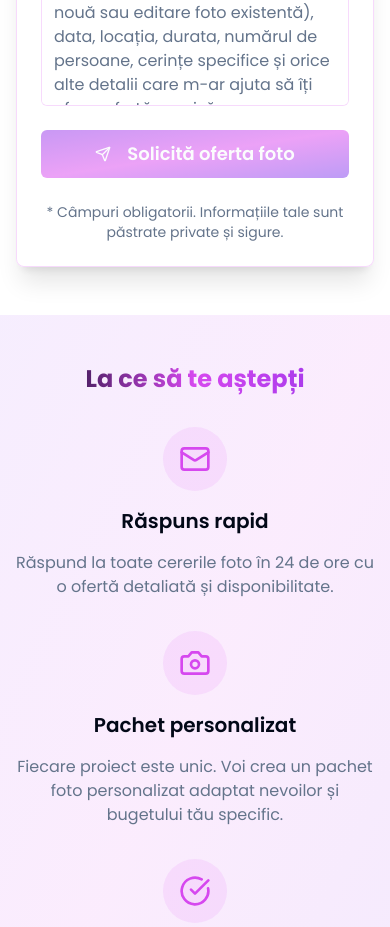
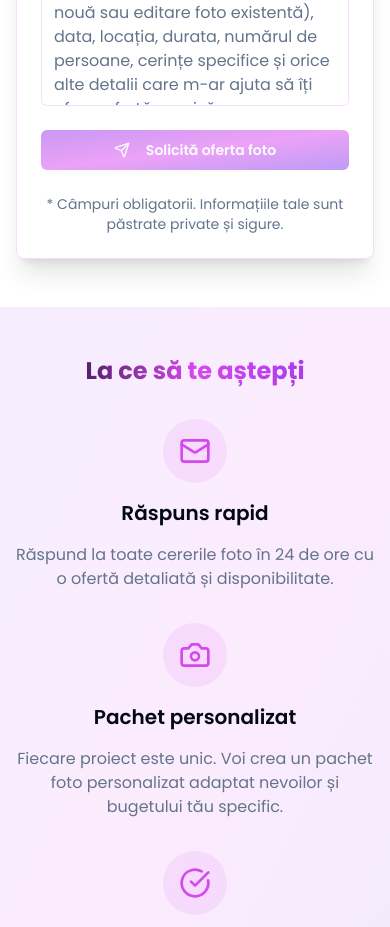
Before and after one commit to bogdanwebdeveloper/photo, a Next.js app: page /contact in a window 390 px wide. Shown: the part 1580-2507 px from the top of the page. Built offline with nearby package versions, Linux system fonts and the light colour scheme.

Commit message:
buton + photo integration

```diff
--- a/app/contact/page.tsx
+++ b/app/contact/page.tsx
@@ -289,17 +289,17 @@ export default function ContactPage() {
                     <Button
                       type="submit"
                       disabled={!isFormValid || isSubmitting}
-                      className="w-full py-6 text-lg font-semibold hover:scale-105 transition-all duration-300 disabled:hover:scale-100 photo-gradient accent-glow-hover"
+                      className="w-full py-4 sm:py-6 text-base sm:text-lg font-semibold hover:scale-105 transition-all duration-300 disabled:hover:scale-100 photo-gradient accent-glow-hover"
                     >
                       {isSubmitting ? (
                         <>
-                          <div className="animate-spin rounded-full h-5 w-5 border-t-2 border-b-2 border-white mr-3"></div>
-                          Se trimite cererea...
+                          <div className="animate-spin rounded-full h-4 w-4 sm:h-5 sm:w-5 border-t-2 border-b-2 border-white mr-2 sm:mr-3"></div>
+                          <span className="text-sm sm:text-base">Se trimite cererea...</span>
                         </>
                       ) : (
                         <>
-                          <Send className="h-5 w-5 mr-2" />
-                          Solicită oferta foto
+                          <Send className="h-4 w-4 sm:h-5 sm:w-5 mr-2" />
+                          <span className="text-sm sm:text-base">Solicită oferta foto</span>
                         </>
                       )}
                     </Button>
```
Also changed, not shown: package.json (+36 -36 lines), components.json, next.config.mjs (line endings or trailing spaces), 2 other files (tests, documents, lock files or other folders).
